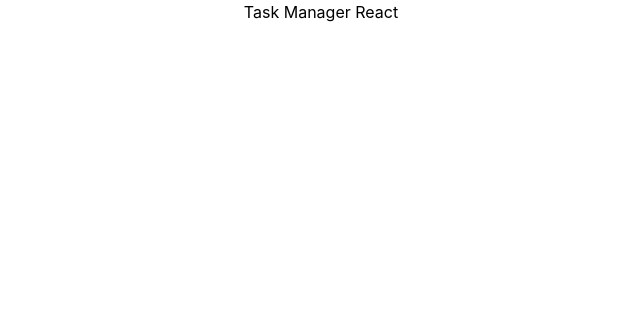
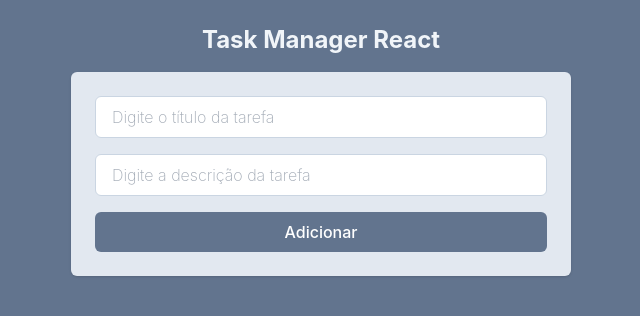
Before and after one commit to AdrianousDev/task-manager-react, a React (Vite) app: page / in a window 1280 px wide. Shown: the top 316 px of the page, without its empty margins (319-959 px from the left). Built offline with nearby package versions, Linux system fonts and the light colour scheme.

Commit message:
feat: add component AddTask and initial visual

```diff
--- a/src/App.tsx
+++ b/src/App.tsx
@@ -1,7 +1,15 @@
+import { AddTask } from "./components/AddTask";
+
 function App() {
     return (
-        <div>
-            <h1 className="text-center">Task Manager React</h1>
+        <div className="w-screen h-screen bg-slate-500 flex justify-center p-6">
+            <div className="w-125 space-y-4">
+                <h1 className="text-center text-slate-100 text-2xl font-bold">
+                    Task Manager React
+                </h1>
+
+                <AddTask />
+            </div>
         </div>
     );
 }
--- /dev/null
+++ b/src/components/AddTask.tsx
@@ -0,0 +1,27 @@
+import { useState } from "react";
+import { InputText } from "./InputText";
+
+export const AddTask = () => {
+    const [title, setTitle] = useState("");
+    const [description, setDescription] = useState("");
+
+    return (
+        <div className="flex flex-col space-y-4 p-6 bg-slate-200 shadow rounded-md">
+            <InputText
+                placeholder={"Digite o título da tarefa"}
+                value={title}
+                setValue={setTitle}
+            />
+
+            <InputText
+                placeholder={"Digite a descrição da tarefa"}
+                value={description}
+                setValue={setDescription}
+            />
+
+            <button className="bg-slate-500 text-white px-4 py-2 rounded-md font-medium cursor-pointer">
+                Adicionar
+            </button>
+        </div>
+    );
+};
--- /dev/null
+++ b/src/components/InputText.tsx
@@ -0,0 +1,19 @@
+import type { Dispatch, SetStateAction } from "react";
+
+interface InputTextProps {
+    placeholder: string;
+    value: string;
+    setValue: Dispatch<SetStateAction<string>>;
+}
+
+export const InputText = ({ placeholder, value, setValue }: InputTextProps) => {
+    return (
+        <input
+            type="text"
+            placeholder={placeholder}
+            className="bg-white border border-slate-300 outline-slate-400 px-4 py-2 rounded-md font-extralight text-slate-600"
+            value={value}
+            onChange={({ target }) => setValue(target.value)}
+        />
+    );
+};
```
